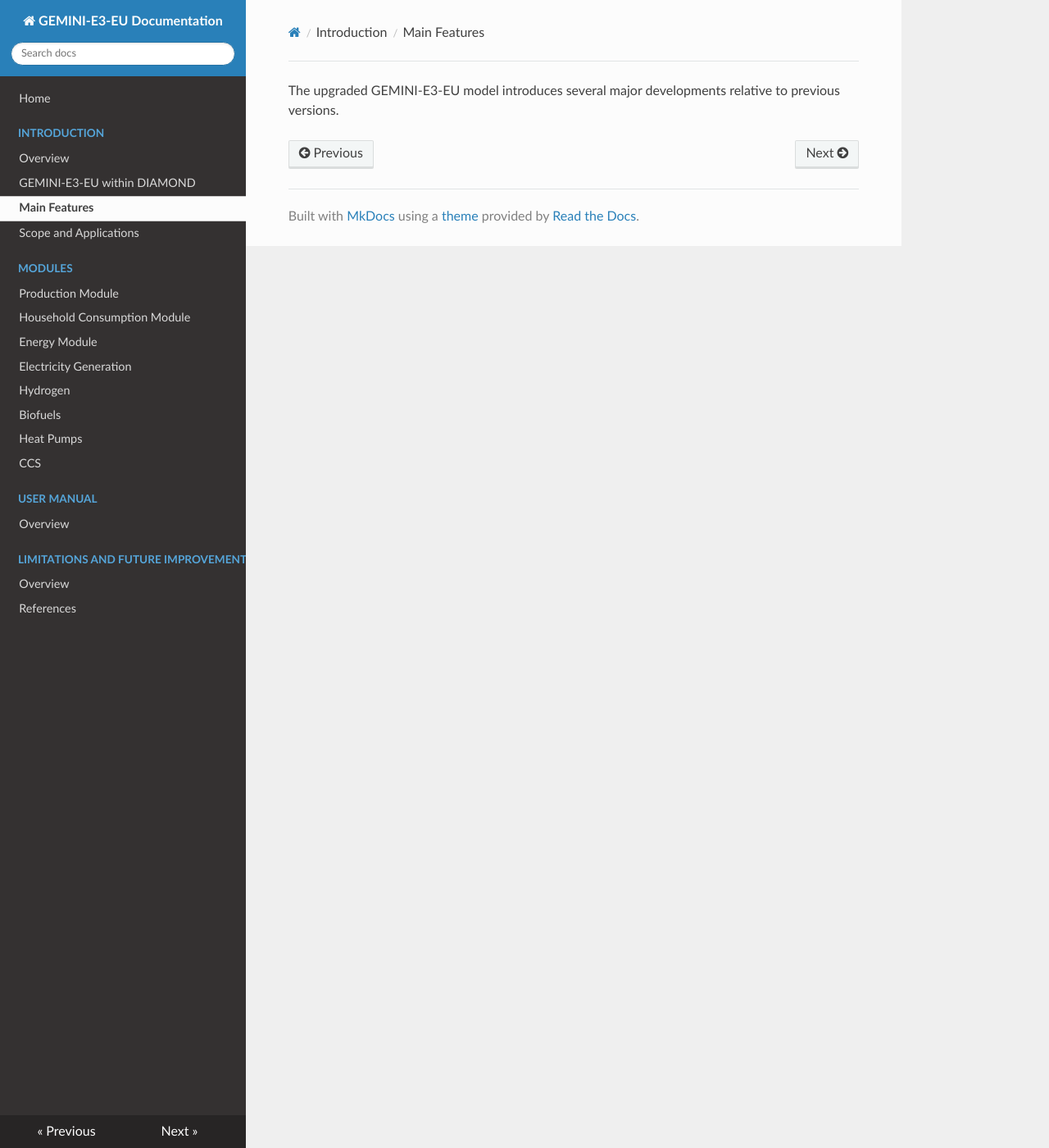
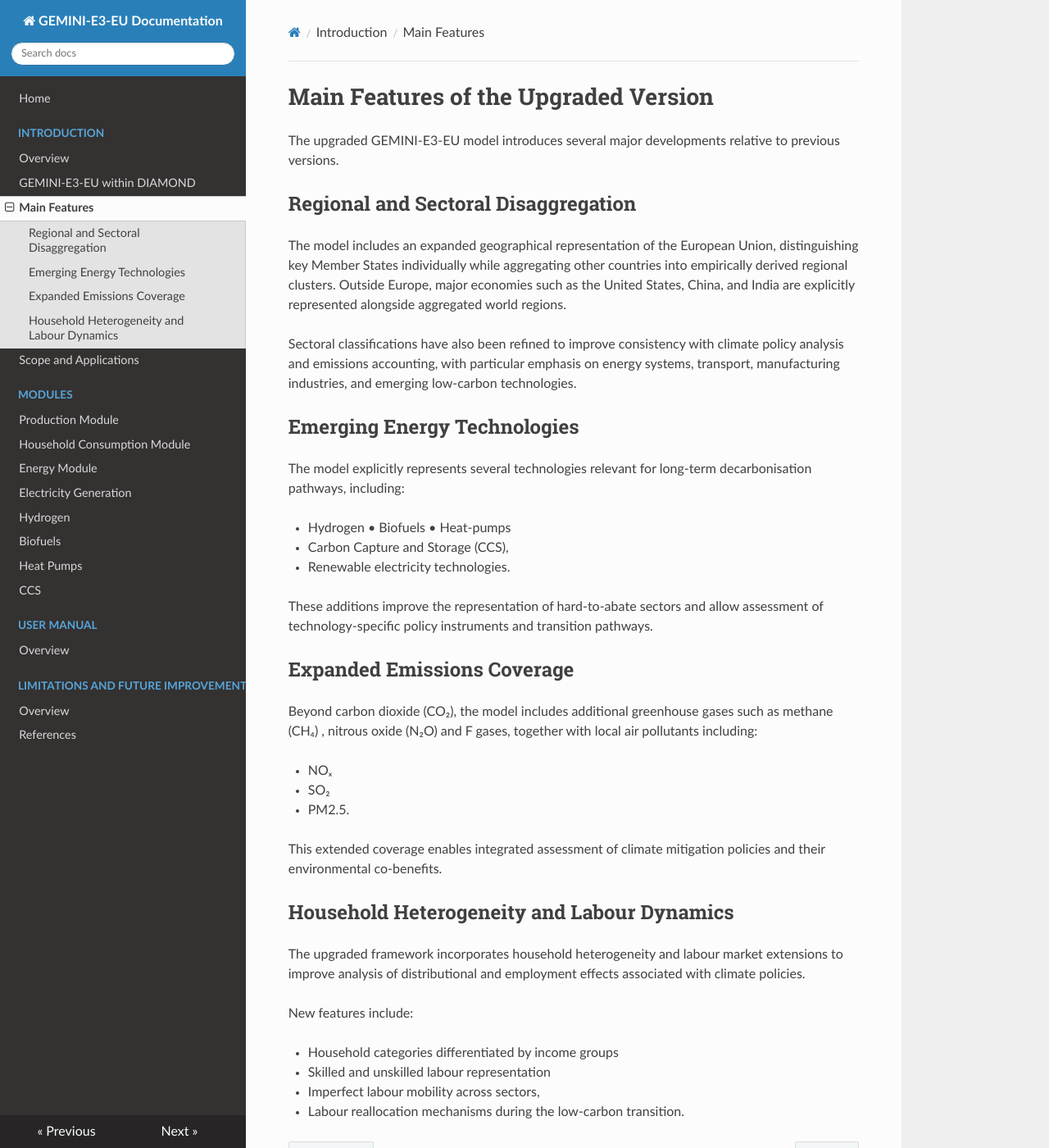
Before and after one commit to Perdana-Sigit/GEMINI-E3-EU, an MkDocs documentation site: the page built from docs/introduction/features.md, in a window 1280 px wide and 1400 px high. Shown: the whole window at 82% size. Built offline with MkDocs 1.6.1, drawn with Linux system fonts in a browser that asks for light colours; nearby versions of some CDN libraries.

Commit message:
Update features.md

```diff
--- a/docs/introduction/features.md
+++ b/docs/introduction/features.md
@@ -1 +1,42 @@
+# Main Features of the Upgraded Version
+
 The upgraded GEMINI-E3-EU model introduces several major developments relative to previous versions.
+
+## Regional and Sectoral Disaggregation
+
+The model includes an expanded geographical representation of the European Union, distinguishing key Member States individually while aggregating other countries into empirically derived regional clusters. Outside Europe, major economies such as the United States, China, and India are explicitly represented alongside aggregated world regions.
+
+Sectoral classifications have also been refined to improve consistency with climate policy analysis and emissions accounting, with particular emphasis on energy systems, transport, manufacturing industries, and emerging low-carbon technologies.
+
+## Emerging Energy Technologies
+
+The model explicitly represents several technologies relevant for long-term decarbonisation pathways, including:
+
+- Hydrogen
+•	Biofuels
+•	Heat-pumps
+- Carbon Capture and Storage (CCS),
+- Renewable electricity technologies.
+
+These additions improve the representation of hard-to-abate sectors and allow assessment of technology-specific policy instruments and transition pathways.
+
+## Expanded Emissions Coverage
+
+Beyond carbon dioxide (CO₂), the model includes additional greenhouse gases such as methane (CH₄) , nitrous oxide (N₂O) and F gases, together with local air pollutants including:
+
+- NOₓ
+- SO₂
+- PM2.5.
+
+This extended coverage enables integrated assessment of climate mitigation policies and their environmental co-benefits.
+
+## Household Heterogeneity and Labour Dynamics
+
+The upgraded framework incorporates household heterogeneity and labour market extensions to improve analysis of distributional and employment effects associated with climate policies.
+
+New features include:
+
+-	Household categories differentiated by income groups
+-	Skilled and unskilled labour representation
+-	Imperfect labour mobility across sectors,
+-	Labour reallocation mechanisms during the low-carbon transition.
```
